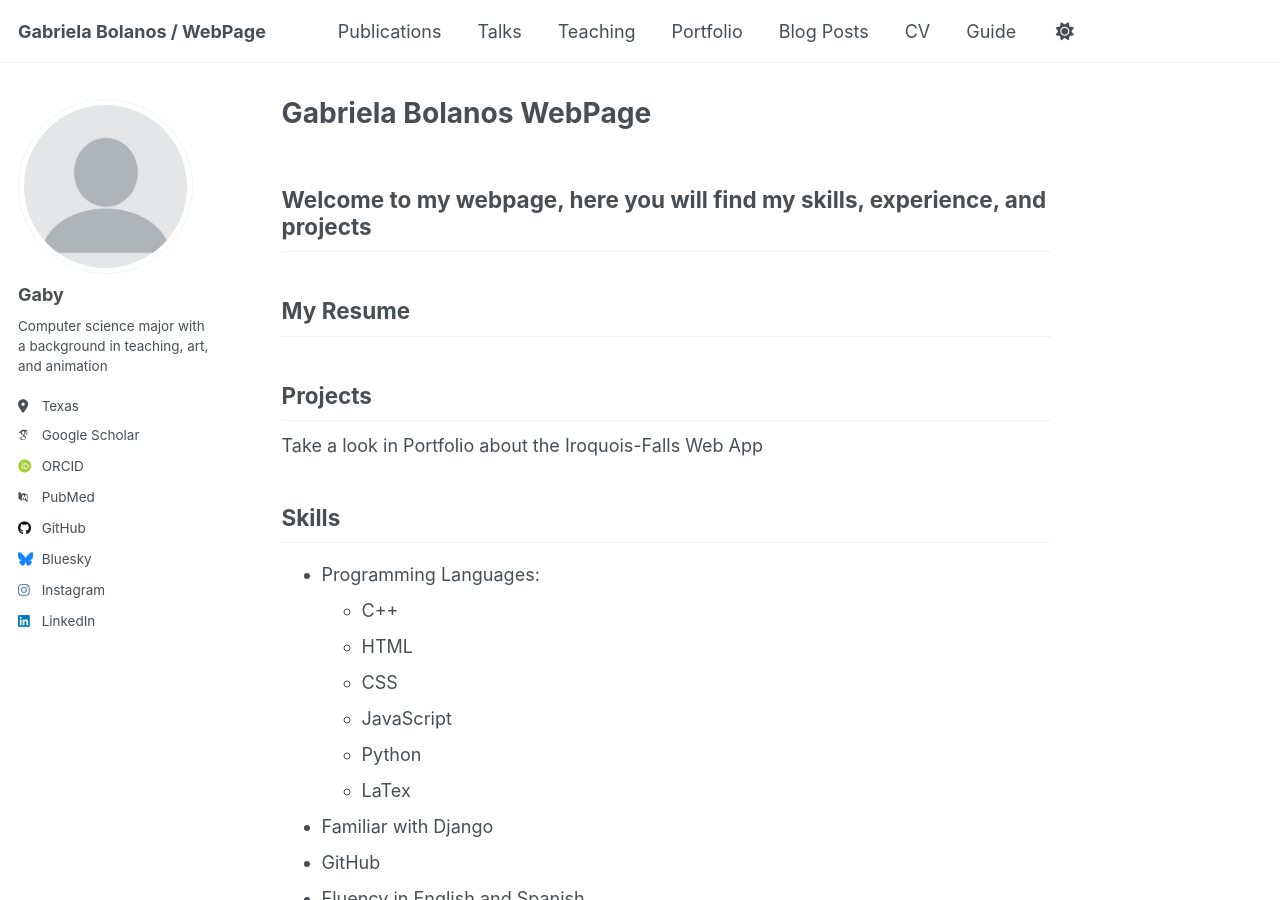
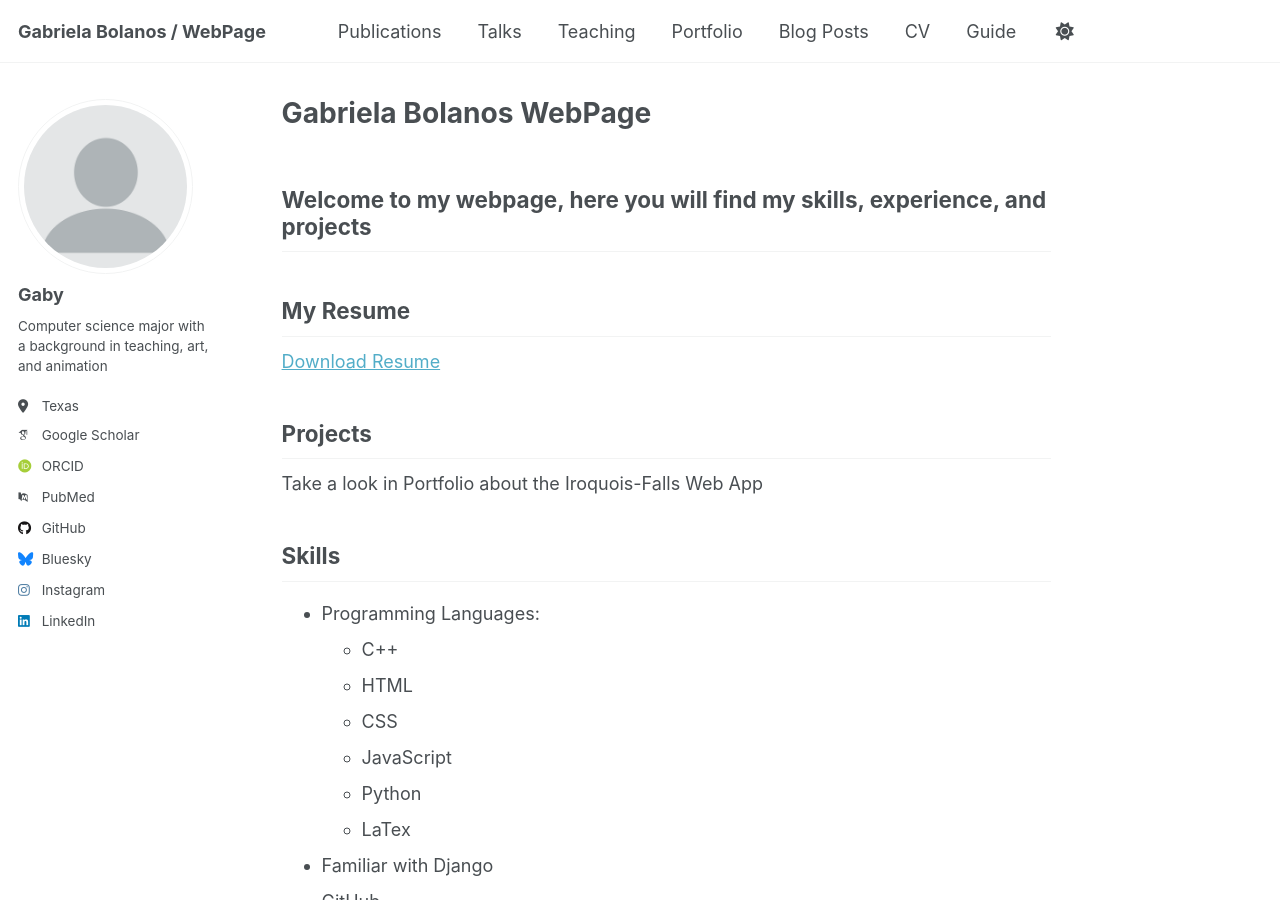
Before and after one commit to G-bolanos/g-bolanos-github-page, a Jekyll site: the page built from _pages/about.md, in a window 1280 px wide and 900 px high. Built offline with Jekyll 4.4.1, drawn with Linux system fonts in a browser that asks for light colours; some web fonts are replaced.

Commit message:
Update about.md

```diff
--- a/_pages/about.md
+++ b/_pages/about.md
@@ -12,7 +12,7 @@ Welcome to my webpage, here you will find my skills, experience, and projects
 
 My Resume
 ---
-
+[Download Resume](assets/Resume.pdf)
 
 Projects
 ---
```
